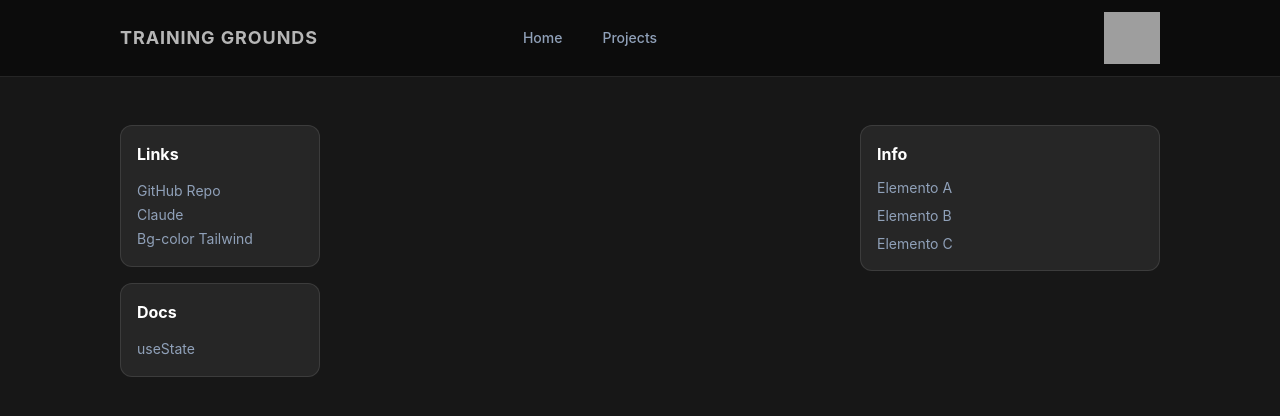
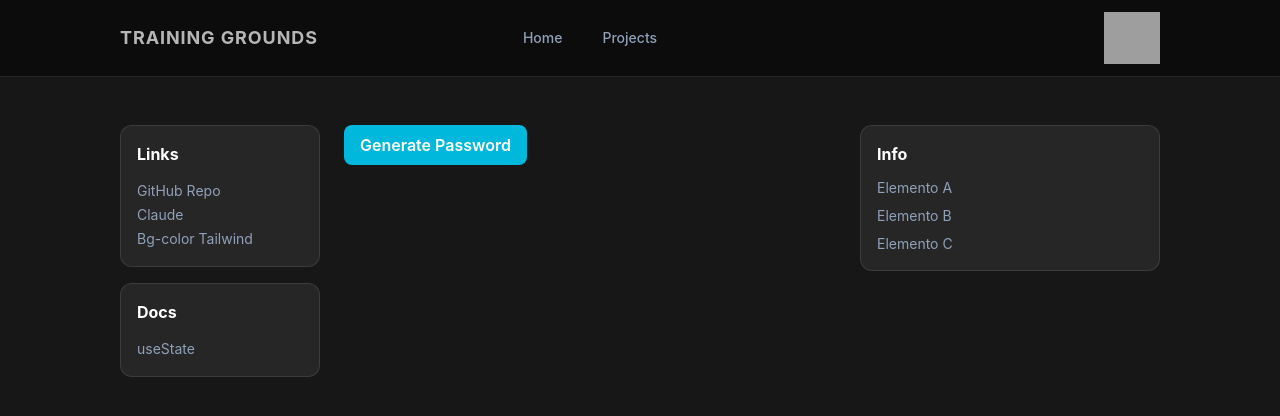
Before and after one commit to Pelayocuervo01/Training-Grounds, a React (Vite) app: page /projects/GeneratePassword in a window 1280 px wide. Shown: the top 416 px of the page. Built offline with nearby package versions, Linux system fonts and the light colour scheme; grey boxes are pictures that could not be loaded.

Commit message:
Created Generate Password: Not working

```diff
--- a/src/App.tsx
+++ b/src/App.tsx
@@ -5,6 +5,7 @@ import Projects from "./pages/Projects";
 import IncreaseButton from "./pages/IncreaseButton"
 import EsUnCuadrado from "./pages/EsUnCuadrado";
 import CheckPassword from "./pages/CheckPassword";
+import GeneratePassword from "./pages/GeneratePassword";
 
 export default function App() {
   return (
@@ -15,6 +16,7 @@ export default function App() {
         <Route path="/projects/IncreaseButton" element={<IncreaseButton />} />
         <Route path="/projects/EsUnCuadrado" element={<EsUnCuadrado />} />
         <Route path="/projects/CheckPassword" element={<CheckPassword />} />
+        <Route path="/projects/GeneratePassword" element={<GeneratePassword />} />
       </Routes>
     </MainLayout>
   );
--- /dev/null
+++ b/src/pages/GeneratePassword.tsx
@@ -0,0 +1,16 @@
+import { PasswordGenerator } from "@/utils/PasswordGenerator"
+
+export default function GeneratePassword(){
+    const psswd: string = ""
+    return(
+        <div>
+            <button className="px-4 py-2 rounded-lg bg-cyan-500 text-slate-900 font-semibold hover:bg-cyan-400 transition ext-5xl font-bold text-white mb-4">
+                Generate Password
+            </button>
+            <p className="text-5xl font-bold text-white mb-4">
+                { psswd }
+            </p>
+        </div>
+
+    )
+}
--- a/src/pages/Projects.tsx
+++ b/src/pages/Projects.tsx
@@ -11,6 +11,8 @@ export default function Projects() {
                 <ProjectCards name="Increase Button" to="/projects/IncreaseButton" description="Botón con contador." />
                 <ProjectCards name="Es un cuadrado" to="/projects/EsUnCuadrado" description="Comprueba un input." />
                 <ProjectCards name="Password Check" to="/projects/CheckPassword" description="Analiza si un String sigue x parámetros." />
+                <ProjectCards name="Generate Password" to="/projects/GeneratePassword" description="Genera un password que pase la prueba de CheckPassword." />
+
             </div>
         </div>
     );
--- /dev/null
+++ b/src/utils/PasswordGenerator.ts
@@ -0,0 +1,17 @@
+
+export function PasswordGenerator(): string{
+    const psswd: string = ""
+    const specialChar = /[^A-Za-z0-9]/;
+    const numbers = /[0-9]/;
+    const capitalLetter = /[A-Z]/;
+    const smalllLetter = /[a-z]/;
+
+    for (let i = 0; i < 11; i++){
+        const ind: number =
+        Math.floor(Math.random() * 24);
+        const result: number = capitalLetter[ind];
+    }
+
+
+    return psswd
+}
```
